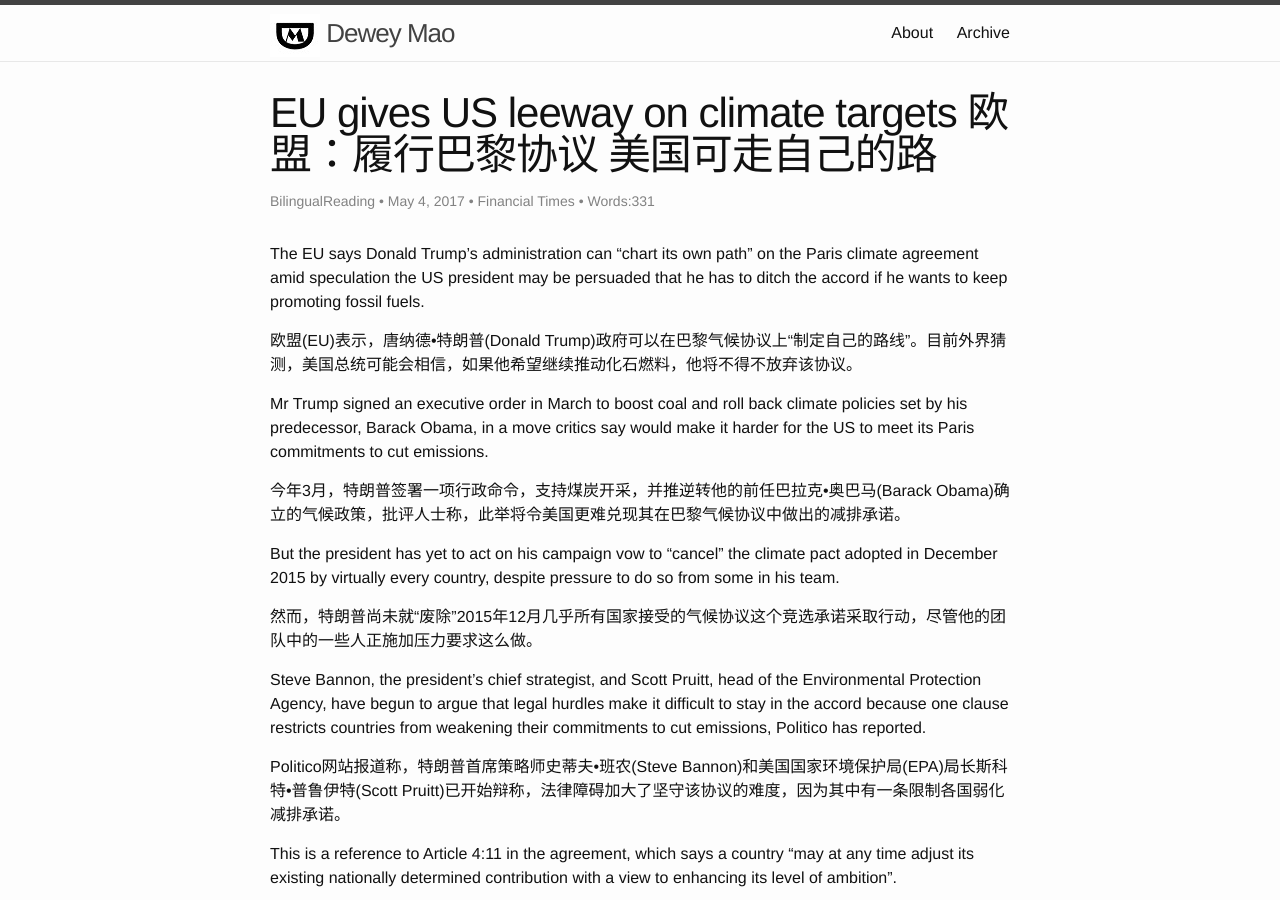
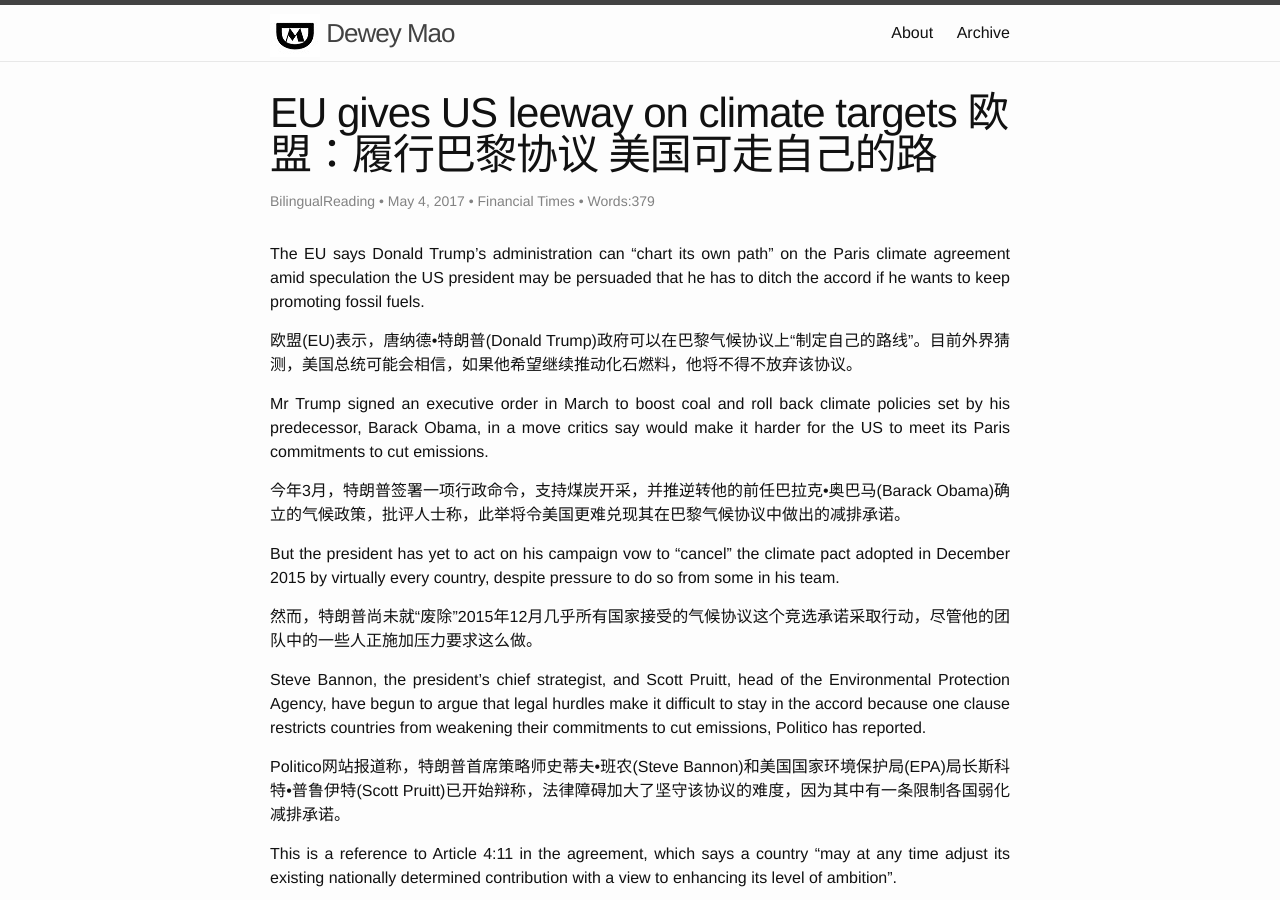
Before and after one commit to deweymao/deweymao.github.io, a Jekyll site: the page built from _posts/2017-05-04-EU-gives-US-leeway-on-climate-targets.md, in a window 1280 px wide and 900 px high. Built offline with Jekyll 4.4.1, drawn with Linux system fonts in a browser that asks for light colours.

Commit message:
small modify

```diff
--- a/_layouts/home.html
+++ b/_layouts/home.html
@@ -8,17 +8,17 @@ layout: default
 
   {{ content }}
 
-  <p>
+  <p align="justify">
   <b>Laziness:</b>
   The quality that makes you go to great effort to reduce overall energy expenditure. It makes you write labor-saving programs that other people will find useful, and document what you wrote so you don't have to answer so many questions about it. Hence, the first great virtue of a programmer, Also hence, this book.
   </p>
 
-  <p>
+  <p align="justify">
   <b>Impatience:</b>
   The anger you feel when the computer is being lazy. This makes you write programs that don't just react to your needs, but actually anticipate them. Or at least pretend to. Hence, the second great virtue of a programmer.
   </p>
 
-  <p>
+  <p align="justify">
   <b>Hubris:</b>
   Excessive pride, the sort of thing Zeus zaps you for. Also the quality that makes you write (and maintain) programs that other people won't want to say bad things about. Hence, the third great virtue of a programmer.
   </p>
--- a/_posts/2017-05-04-EU-gives-US-leeway-on-climate-targets.md
+++ b/_posts/2017-05-04-EU-gives-US-leeway-on-climate-targets.md
@@ -6,36 +6,53 @@ author: Financial Times
 categories: BilingualReading
 ---
 
+<p align="justify">
 The EU says Donald Trump’s administration can “chart its own path” on the Paris climate agreement amid speculation the US president may be persuaded that he has to ditch the accord if he wants to keep promoting fossil fuels.
-
+</p>
+<p align="justify">
 欧盟(EU)表示，唐纳德•特朗普(Donald Trump)政府可以在巴黎气候协议上“制定自己的路线”。目前外界猜测，美国总统可能会相信，如果他希望继续推动化石燃料，他将不得不放弃该协议。
-
+</p>
+<p align="justify">
 Mr Trump signed an executive order in March to boost coal and roll back climate policies set by his predecessor, Barack Obama, in a move critics say would make it harder for the US to meet its Paris commitments to cut emissions.
-
+</p>
+<p align="justify">
 今年3月，特朗普签署一项行政命令，支持煤炭开采，并推逆转他的前任巴拉克•奥巴马(Barack Obama)确立的气候政策，批评人士称，此举将令美国更难兑现其在巴黎气候协议中做出的减排承诺。
-
+</p>
+<p align="justify">
 But the president has yet to act on his campaign vow to “cancel” the climate pact adopted in December 2015 by virtually every country, despite pressure to do so from some in his team.
-
+</p>
+<p align="justify">
 然而，特朗普尚未就“废除”2015年12月几乎所有国家接受的气候协议这个竞选承诺采取行动，尽管他的团队中的一些人正施加压力要求这么做。
-
+</p>
+<p align="justify">
 Steve Bannon, the president’s chief strategist, and Scott Pruitt, head of the Environmental Protection Agency, have begun to argue that legal hurdles make it difficult to stay in the accord because one clause restricts countries from weakening their commitments to cut emissions, Politico has reported.
-
+</p>
+<p align="justify">
 Politico网站报道称，特朗普首席策略师史蒂夫•班农(Steve Bannon)和美国国家环境保护局(EPA)局长斯科特•普鲁伊特(Scott Pruitt)已开始辩称，法律障碍加大了坚守该协议的难度，因为其中有一条限制各国弱化减排承诺。
-
+</p>
+<p align="justify">
 This is a reference to Article 4:11 in the agreement, which says a country “may at any time adjust its existing nationally determined contribution with a view to enhancing its level of ambition”.
-
+</p>
+<p align="justify">
 这指的是巴黎气候协议的第4:11条，该条规定，一国可“随时调整其现有的国家自主贡献，以加强其力度水平”。
-
+</p>
+<p align="justify">
 Those opposed to the Paris deal say this provision could be used in court by the administration’s opponents to fight Mr Trump’s efforts to reverse Mr Obama’s climate regulations.
-
+</p>
+<p align="justify">
 反对巴黎气候协议的人士表示，特朗普政府的反对者可能在法庭上利用该条对抗特朗普废除奥巴马出台的气候法规的努力。
-
+</p>
+<p align="justify">
 However, the EU’s climate action and energy commissioner, Miguel Arias Cañete, told the Financial Times yesterday the Paris agreement allowed countries a lot of latitude and it was hoped the US would find a way to stay in it.
-
+</p>
+<p align="justify">
 然而，欧盟气候行动与能源专员米格尔•阿里亚斯•卡涅特(Miguel Arias Cañete)昨日告诉英国《金融时报》，巴黎气候协议赋予了各国很多回旋余地，希望美国找到坚守该协议的方法。
-
+</p>
+<p align="justify">
 “Some 195 countries have signed the Paris agreement and there will be 195 different paths to meeting the Paris goals,” he said. “Fossil fuels will continue to play a role for many countries on the path towards decarbonisation. So there is room for a new US administration to chart its own path as well.”
-
+</p>
+<p align="justify">
 “约195个国家签署了巴黎气候协议，因此有195条不同的路径来达到该协议的目标，”他表示，“对于很多国家而言，化石燃料将继续在走向低碳化的道路上发挥作用。因此美国新一届政府也有余地制定自己的路线。”
+</p>
 
 [阅读原文](http://www.ftchinese.com/story/001072440/ce#adchannelID=1100)
```
